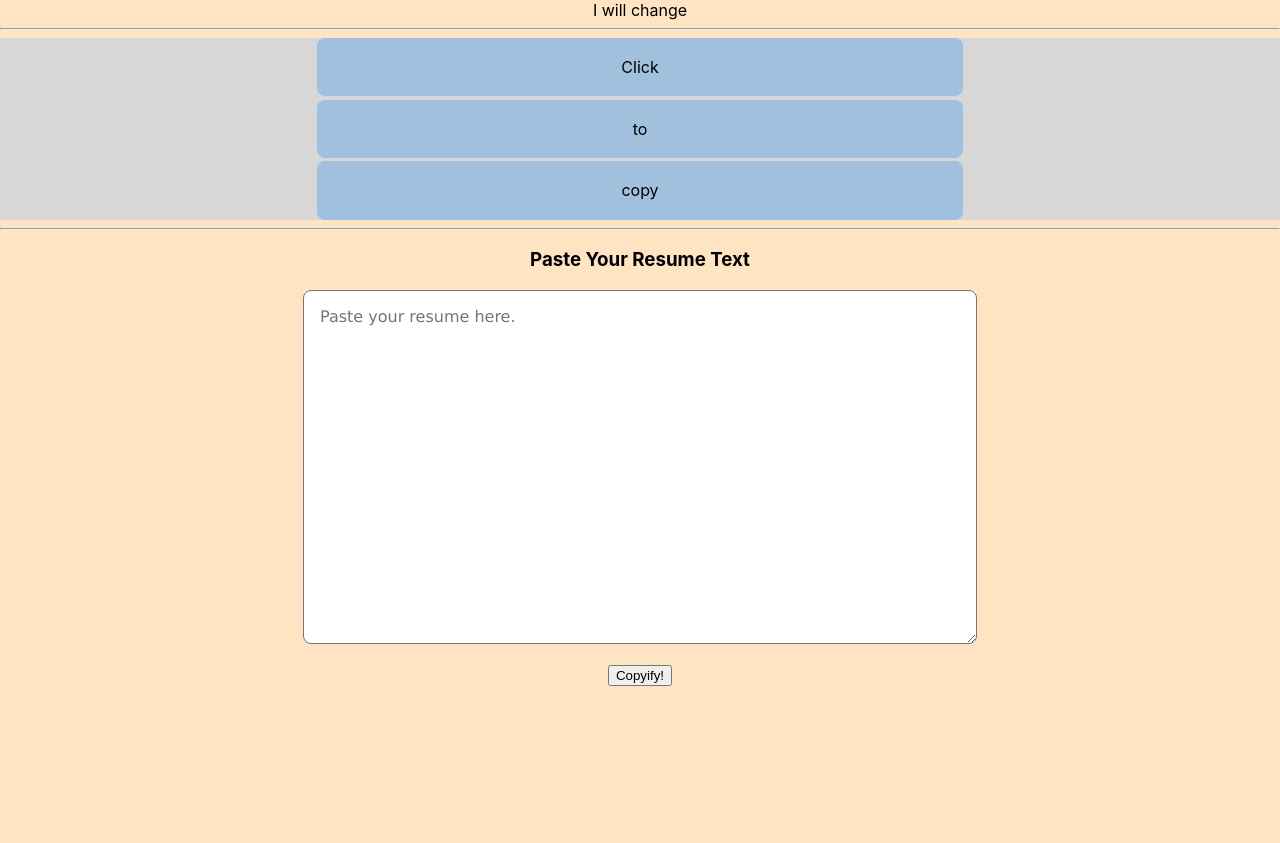
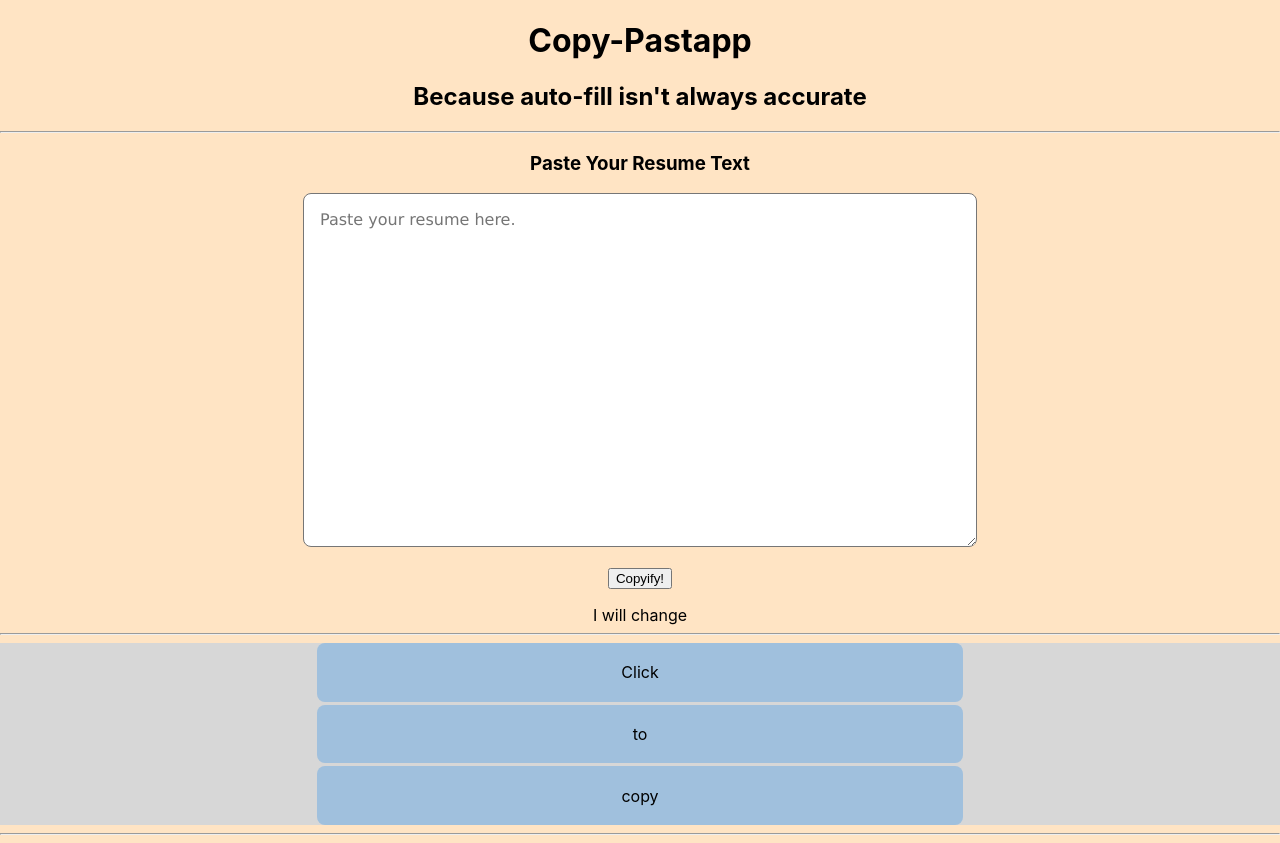
Before and after one commit to ashetonsm/copy-pastapp, a React (Create React App) app: page / in a window 1280 px wide. Before the commit the page ends 800 px from the top, so only its background shows below. Built offline with nearby package versions, Linux system fonts and the light colour scheme.

Commit message:
Added a toast on copy and header.

```diff
--- a/src/pages/Home.js
+++ b/src/pages/Home.js
@@ -1,6 +1,8 @@
 import { useState } from "react";
+import { toast, ToastContainer } from "react-toastify";
 import { TextInput } from "../components/TextInput";
 import { TextToCopy } from "../components/TextToCopy";
+import "react-toastify/dist/ReactToastify.css"
 
 export const Home = () => {
 
@@ -30,13 +32,23 @@ export const Home = () => {
 
         var id = 0
         var output = copiableText.map((props) =>
-            <TextToCopy key={id++}>{props}</TextToCopy>
+            <TextToCopy key={id++} notify={notify}>{props}</TextToCopy>
         )
         return output
     }
 
+    const notify = () => {
+        toast("Copied to clipboard!", {
+            position: toast.POSITION.TOP_RIGHT
+          });
+      };
+
     return (
         <>
+        <h1>Copy-Pastapp</h1>
+        <h2>Because auto-fill isn't always accurate</h2>
+            <hr></hr>
+            <TextInput updateFromPaste={updateFromPaste} />
             <div id="sampleText">I will change</div>
             <hr></hr>
 
@@ -45,7 +57,8 @@ export const Home = () => {
             </div>
             <hr></hr>
 
-            <TextInput updateFromPaste={updateFromPaste} />
+
+            <ToastContainer autoClose={2000} />
         </>
     )
 }
```
